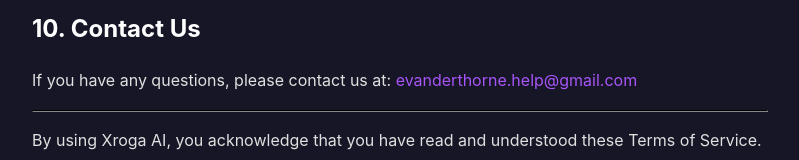
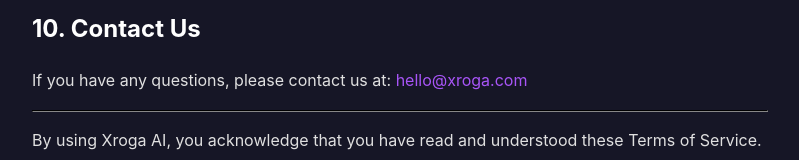
Before and after one commit to Xroga/SITE, a plain HTML site: page frontend/terms.html in a window 1280 px wide. Shown: the part 1646-1806 px from the top of the page, without its empty margins (240-1039 px from the left). Drawn offline with Linux system fonts and the light colour scheme.

Commit message:
Update contact email in terms of service

```diff
--- a/frontend/terms.html
+++ b/frontend/terms.html
@@ -62,7 +62,7 @@
         <p>These Terms shall be governed by the laws of Pakistan, without regard to conflict of law principles.</p>
 
         <h2>10. Contact Us</h2>
-        <p>If you have any questions, please contact us at: <a href="mailto:evanderthorne.help@gmail.com">evanderthorne.help@gmail.com</a></p>
+        <p>If you have any questions, please contact us at: <a href="mailto:hello@xroga.com">hello@xroga.com</a></p>
 
         <hr>
         <p>By using Xroga AI, you acknowledge that you have read and understood these Terms of Service.</p>
```
